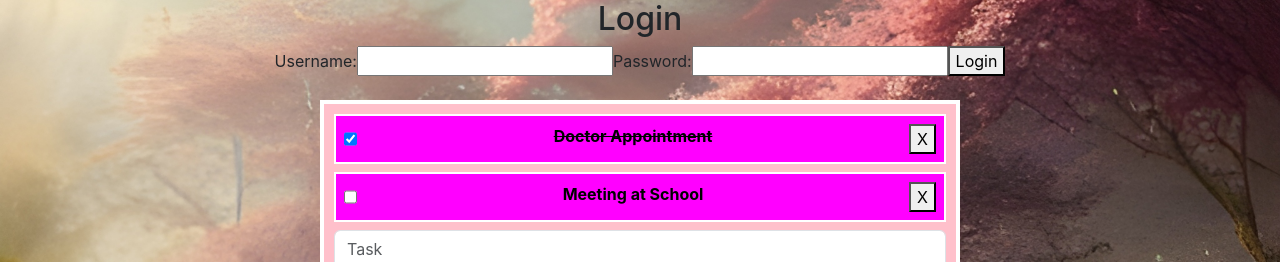
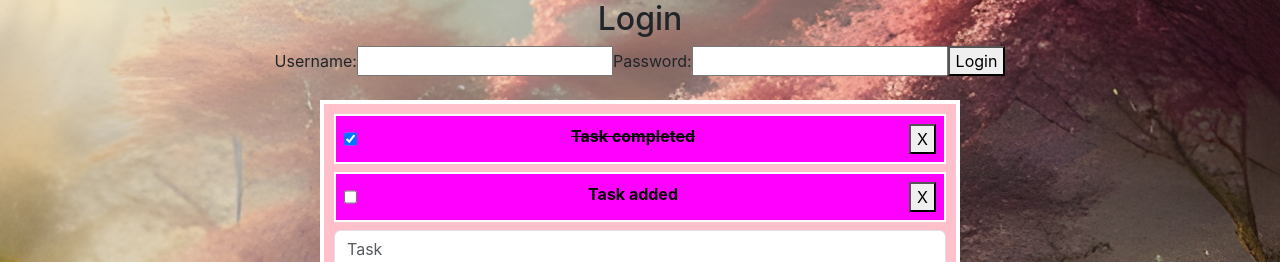
Before and after one commit to 2002theodora/WebProject, a React (Create React App) app in the folder FRONTEND/: page /login in a window 1280 px wide. Shown: the top 262 px of the page. Built offline with nearby package versions, Linux system fonts and the light colour scheme.

Commit message:
Add files via upload

```diff
--- a/FRONTEND/src/components/TodoList.tsx
+++ b/FRONTEND/src/components/TodoList.tsx
@@ -3,6 +3,7 @@ import { useState, ChangeEvent, FunctionComponent } from 'react';
 import TodoItem from './TodoItem';
 import '../App.css';
 
+//structure of todo
 interface Todo {
   id: number;
   text: string;
@@ -10,20 +11,22 @@ interface Todo {
 }
 
 const TodoList: React.FC = () => {
+  //here are the tasks
   const [tasks, setTasks] = useState<Todo[]>([
   {
   id: 1,
-  text: 'Doctor Appointment',
+  text: 'Task completed',
   completed: true
   },
   {
   id: 2,
-  text: 'Meeting at School',
+  text: 'Task added',
   completed: false
   }
   ]);
-
+  //the input
   const [text, setText] = useState<string>('');
+  //add task function
  const addTask = () => {
   const newTask: Todo = {
   id: Date.now(),
@@ -33,9 +36,11 @@ const TodoList: React.FC = () => {
   setTasks([...tasks, newTask]);
   setText('');
   }
+  //delete task function
 const deleteTask = (id: number) => {
   setTasks(tasks.filter(task => task.id !== id));
   }
+  //checkbox function for complete
  const toggleCompleted = (id: number) => {
   setTasks(tasks.map(task => {
   if (task.id === id) {
@@ -50,6 +55,7 @@ const deleteTask = (id: number) => {
   <div className="todo-list">
     <div className="col-lg-6 col-md-4 col-sm-2 mx-auto mt-4">
       <div className="colored-box text-center">
+          {/* Field for rendering tasks */}
               {tasks.map(task => (
               <TodoItem
               key={task.id}
@@ -58,12 +64,14 @@ const deleteTask = (id: number) => {
               toggleCompleted={() => toggleCompleted(task.id)}
               />
               ))}
+         {/* Input for adding new tasks */}
         <input
             className="form-control mb-2"
             value={text}
             onChange={(e) => setText(e.target.value)}
             placeholder="Task"
         />
+        {/* Button to add a new task */}
         <button className="btn btn-outline-light" onClick={addTask}>
            Add task
         </button>
```
Also changed, not shown: FRONTEND/src/components/TodoItem.tsx (+7 -1 lines).
